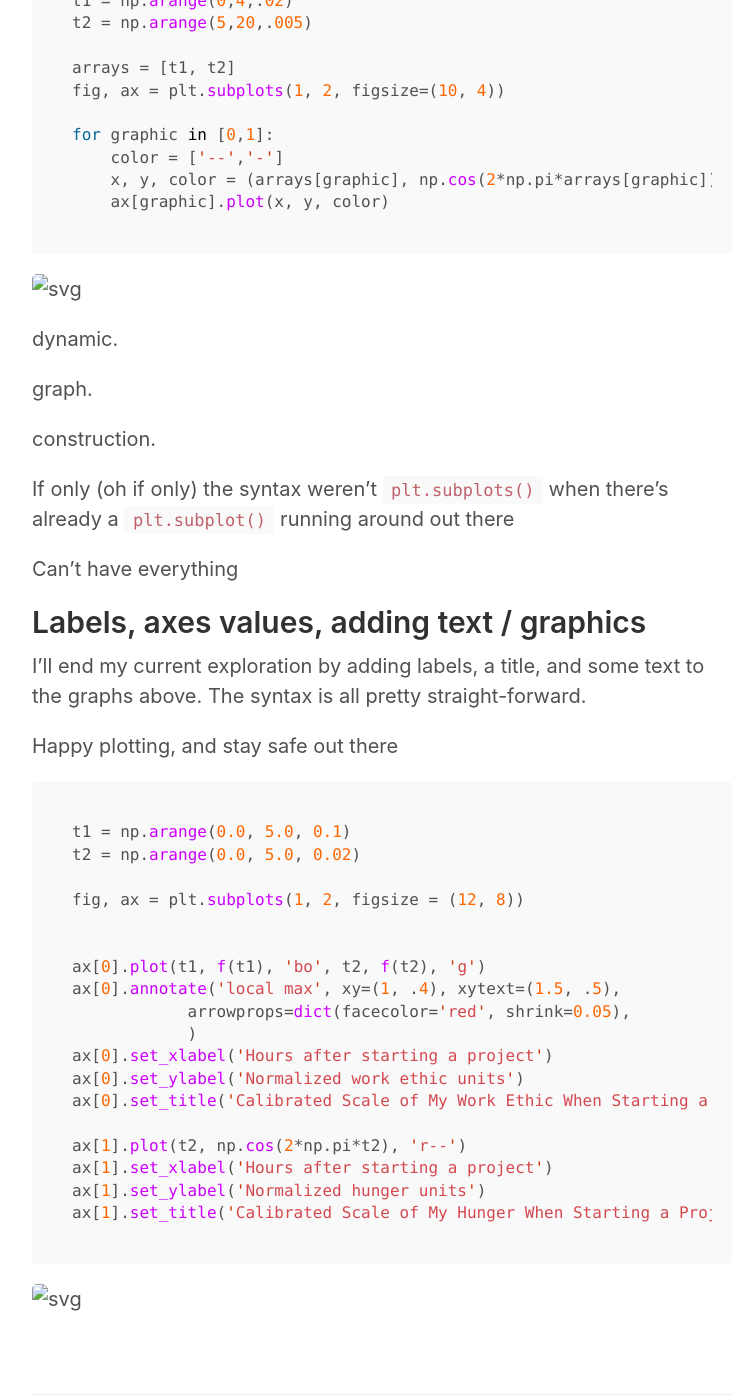
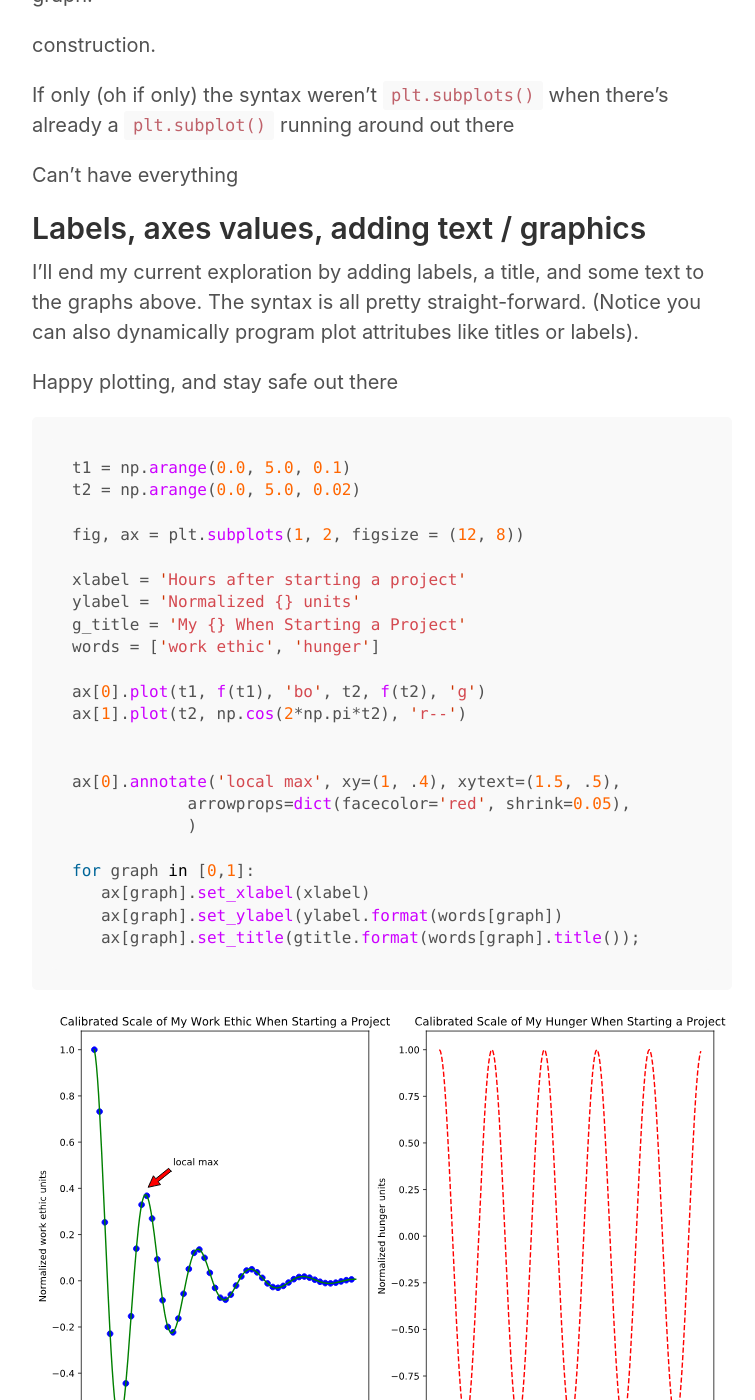
Before and after one commit to Ben-Oren/ben-oren.github.io, a Jekyll site: the page built from _posts/2018-10-1-Figuring-Out-Pyplot-and-Matplotlib-Once-and-for-All.md, in a window 1280 px wide and 1400 px high, scrolled down 11671 px. Shown: the whole window, without its empty margins (258-1013 px from the left). Built offline with Jekyll 4.4.1, drawn with Linux system fonts in a browser that asks for light colours; our own code applies the rules of GitHub Pages for plain Markdown files; some of the changed text lies outside the part shown.

Commit message:
putting graphics in first blog post

````diff
--- a/_posts/2018-10-1-Figuring-Out-Pyplot-and-Matplotlib-Once-and-for-All.md
+++ b/_posts/2018-10-1-Figuring-Out-Pyplot-and-Matplotlib-Once-and-for-All.md
@@ -22,7 +22,7 @@
 plt.plot([1,2,3,4]);
 ```
 
-![First graph]({{ site.url }}/images/output_0_3.svg)
+![First graph]({{ site.url }}/images/output_3_0.svg)
 
 **BOOM**
 
@@ -42,7 +42,7 @@
 - And already there's a "th' hell?" moment: we're only feeding one list of data into pyplot (the y values), and it's automatically providing x values to pair with the y values, but the x values go from 0:3 while our list was from 1:4 . . . ugh.
 >What's going on is that, if you feed a single sequence of values to pyplot, it treats it as y values and automatically assigns x values to graph it.  So far so good, but why do the x-values start at 0?
 
-   >Beacuse, recall, python ranges start at 0.
+>Beacuse, recall, python ranges start at 0.
 
 ---
 ---
@@ -75,7 +75,7 @@
 
 + But notice that, of course, there's a reverse of how it treats a single series of data: the series in the first position is now the **x-values**, and the second series is the **y-values**
 
-###### Colors / Shapes
+##### Colors / Shapes
 + Notice also there's some weird parameter after the series in py.plot
   + This is the first of many delightful quirks about matplotplib that are due to its origin.
   + It was designed to mimic the graphing capabilities of Matlab, and originally imported a lot of Matlab's graphing syntax.
@@ -104,12 +104,9 @@
 plt.plot(d, d, 'bo', d, d**1.5, 'r^', d, np.log(d), 'gs');
 ```
 
-    /anaconda3/lib/python3.6/site-packages/ipykernel_launcher.py:4: RuntimeWarning: divide by zero encountered in log
-      after removing the cwd from sys.path.
 
 
-
-![svg](output_10_1.svg)
+![Third graph]({{ site.url }}/images/output_10_1.svg)
 
 
 Seems like we're getting closer to a syntax that might be regularly useful for at least scratchpad work, right?
@@ -126,12 +123,11 @@
 x,y,z = plt.plot(d, d, 'bo', d, d**1.5, 'r^', d, np.log(d), 'gs')
 ```
 
-    /anaconda3/lib/python3.6/site-packages/ipykernel_launcher.py:1: RuntimeWarning: divide by zero encountered in log
-      """Entry point for launching an IPython kernel.
 
 
 
-![svg](output_14_1.svg)
+
+![Third graph]({{ site.url }}/images/output_14_1.svg)
 
 
 
@@ -185,12 +181,8 @@
 plt.setp(x, color = 'm');
 ```
 
-    /anaconda3/lib/python3.6/site-packages/ipykernel_launcher.py:1: RuntimeWarning: divide by zero encountered in log
-      """Entry point for launching an IPython kernel.
 
-
-
-![svg](output_19_1.svg)
+![Third graph]({{ site.url }}/images/output_19_1.svg)
 
 
 So we can change the properties of a line with plt.setp(specific line, specific property to change)
@@ -210,7 +202,7 @@
 
 
 
-![svg](output_21_1.svg)
+![Third graph]({{ site.url }}/images/output_21_1.svg)
 
 
 ___oh noooooo___
@@ -291,7 +283,7 @@
 ```
 
 
-![svg](output_33_0.svg)
+![Third graph]({{ site.url }}/images/output_33_0.svg)
 
 
 Get it?
@@ -312,7 +304,7 @@
 ```
 
 
-![svg](output_36_0.svg)
+![Third graph]({{ site.url }}/images/output_36_0.svg)
 
 
 ahhh, nothing like stretching out
@@ -329,7 +321,7 @@
 ```
 
 
-![svg](output_40_0.svg)
+![Third graph]({{ site.url }}/images/output_40_0.svg)
 
 
 THAT'S RIGHT PEEPS
@@ -355,7 +347,7 @@
 ```
 
 
-![svg](output_42_0.svg)
+![Third graph]({{ site.url }}/images/output_42_0.svg)
 
 
 dynamic.
@@ -370,7 +362,7 @@
 
 ## Labels, axes values, adding text / graphics
 
-I'll end my current exploration by adding labels, a title, and some text to the graphs above.  The syntax is all pretty straight-forward.
+I'll end my current exploration by adding labels, a title, and some text to the graphs above.  The syntax is all pretty straight-forward. (Notice you can also dynamically program plot attritubes like titles or labels).
 
 Happy plotting, and stay safe out there
 
@@ -381,20 +373,24 @@
 
 fig, ax = plt.subplots(1, 2, figsize = (12, 8))
 
+xlabel = 'Hours after starting a project'
+ylabel = 'Normalized {} units'
+g_title = 'My {} When Starting a Project'
+words = ['work ethic', 'hunger']
 
 ax[0].plot(t1, f(t1), 'bo', t2, f(t2), 'g')
+ax[1].plot(t2, np.cos(2*np.pi*t2), 'r--')
+
+
 ax[0].annotate('local max', xy=(1, .4), xytext=(1.5, .5),
             arrowprops=dict(facecolor='red', shrink=0.05),
             )
-ax[0].set_xlabel('Hours after starting a project')
-ax[0].set_ylabel('Normalized work ethic units')
-ax[0].set_title('Calibrated Scale of My Work Ethic When Starting a Project')
 
-ax[1].plot(t2, np.cos(2*np.pi*t2), 'r--')
-ax[1].set_xlabel('Hours after starting a project')
-ax[1].set_ylabel('Normalized hunger units')
-ax[1].set_title('Calibrated Scale of My Hunger When Starting a Project');
+for graph in [0,1]:
+   ax[graph].set_xlabel(xlabel)
+   ax[graph].set_ylabel(ylabel.format(words[graph])
+   ax[graph].set_title(gtitle.format(words[graph].title());
 ```
 
 
-![svg](output_46_0.svg)
+![Third graph]({{ site.url }}/images/output_46_0.svg)
````
